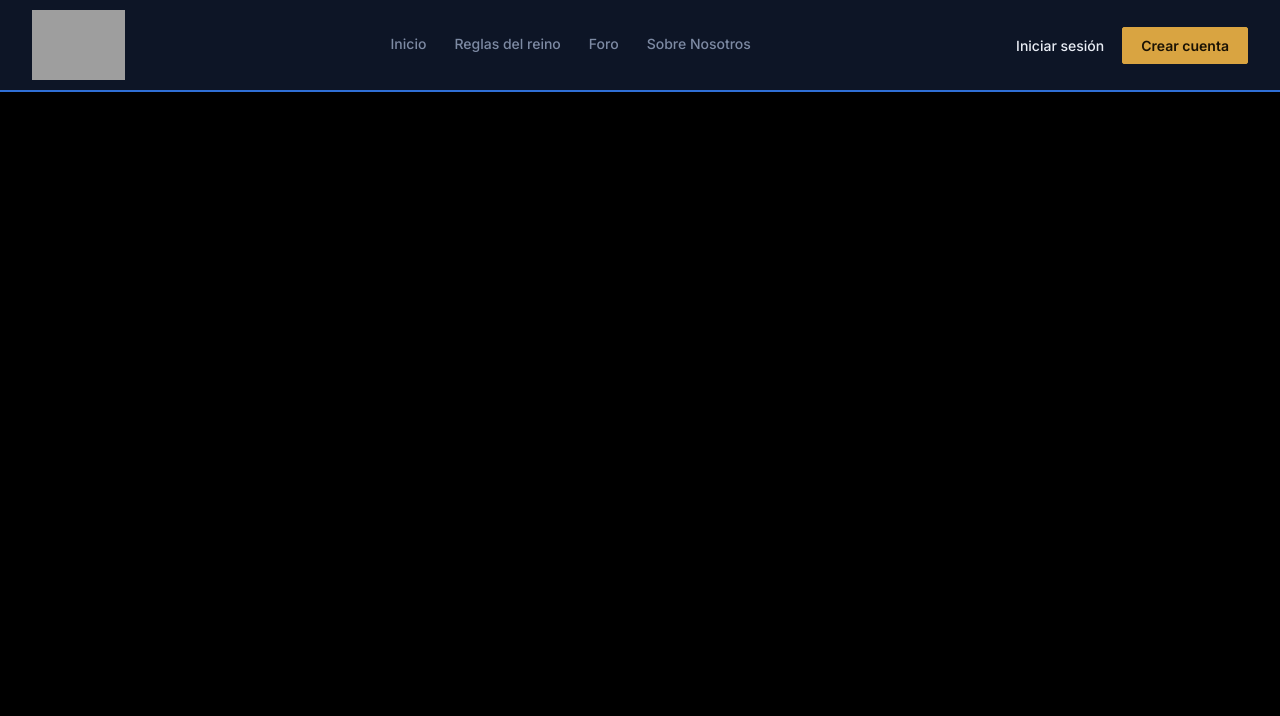
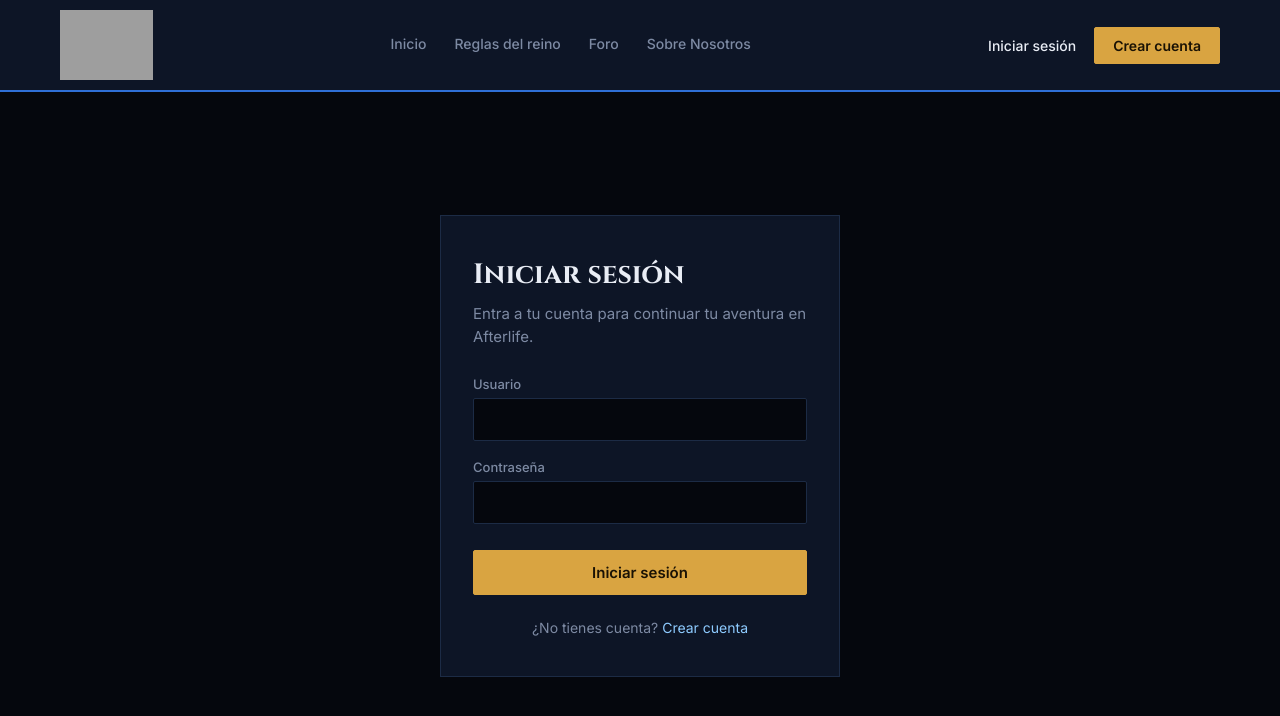
Before and after one commit to Juankqm/wow-afterlife-front, a React (Vite) app: page /login in a window 1280 px wide. Shown: the top 716 px of the page. Built offline with nearby package versions, Linux system fonts and the light colour scheme; grey boxes are pictures that could not be loaded.

Commit message:
Feature: Login Page UI

```diff
--- a/src/App.tsx
+++ b/src/App.tsx
@@ -2,6 +2,7 @@ import { BrowserRouter, Routes, Route } from "react-router-dom";
 import Navbar from "./components/Navbar";
 import Home from "./pages/Home";
 import Register from "./pages/Register";
+import Login from "./pages/Login";
 
 export default function App() {
   return (
@@ -10,6 +11,7 @@ export default function App() {
       <Routes>
         <Route path="/" element={<Home />} />
         <Route path="/registro" element={<Register />} />
+        <Route path="/login" element={<Login />} />
       </Routes>
     </BrowserRouter>
   );
--- a/src/components/Navbar.css
+++ b/src/components/Navbar.css
@@ -3,7 +3,7 @@
   align-items: center;
   justify-content: space-between;
   gap: 32px;
-  padding: 0 32px;
+  padding: 0 60px;
   height: 92px;
   background: var(--bg-panel);
   border-bottom: 2px solid var(--ice-500);
--- /dev/null
+++ b/src/pages/Login.css
@@ -0,0 +1,115 @@
+.login {
+  min-height: calc(100vh - 92px);
+  display: flex;
+  align-items: center;
+  justify-content: center;
+  background: var(--bg-void);
+  padding: 40px 20px;
+}
+
+.login__panel {
+  width: 100%;
+  max-width: 400px;
+  border: 1px solid var(--border-frost);
+  background: var(--bg-panel);
+  padding: 40px 32px;
+}
+
+.login__title {
+  font-family: "Cinzel", serif;
+  font-weight: 700;
+  font-size: 1.75rem;
+  color: var(--text-100);
+  margin: 0 0 10px;
+}
+
+.login__lede {
+  font-family: "Inter", sans-serif;
+  font-size: 0.9375rem;
+  color: var(--text-400);
+  margin: 0 0 28px;
+  line-height: 1.5;
+}
+
+.login__form {
+  display: flex;
+  flex-direction: column;
+  gap: 18px;
+}
+
+.login__field {
+  display: flex;
+  flex-direction: column;
+  gap: 6px;
+}
+
+.login__label {
+  font-family: "Inter", sans-serif;
+  font-size: 0.8125rem;
+  font-weight: 500;
+  color: var(--text-400);
+}
+
+.login__input {
+  font-family: "Inter", sans-serif;
+  font-size: 0.9375rem;
+  color: var(--text-100);
+  background: var(--bg-void);
+  border: 1px solid var(--border-frost);
+  border-radius: 2px;
+  padding: 11px 14px;
+  outline: none;
+  transition: border-color 150ms ease;
+}
+
+.login__input:focus {
+  border-color: var(--ice-500);
+}
+
+.login__error {
+  font-family: "Inter", sans-serif;
+  font-size: 0.8125rem;
+  color: #f87171;
+  margin: 0;
+}
+
+.login__submit {
+  font-family: "Inter", sans-serif;
+  font-weight: 600;
+  font-size: 0.9375rem;
+  padding: 12px 24px;
+  border-radius: 2px;
+  background: var(--gold-400);
+  color: #1a1204;
+  border: 1px solid var(--gold-400);
+  cursor: pointer;
+  transition: background 150ms ease, border-color 150ms ease;
+  margin-top: 8px;
+}
+
+.login__submit:hover:not(:disabled) {
+  background: var(--gold-500);
+  border-color: var(--gold-500);
+}
+
+.login__submit:disabled {
+  opacity: 0.6;
+  cursor: not-allowed;
+}
+
+.login__footer {
+  font-family: "Inter", sans-serif;
+  font-size: 0.875rem;
+  color: var(--text-400);
+  margin: 24px 0 0;
+  text-align: center;
+}
+
+.login__link {
+  color: var(--ice-300);
+  text-decoration: none;
+}
+
+.login__link:hover {
+  text-decoration: underline;
+}
--- /dev/null
+++ b/src/pages/Login.tsx
@@ -0,0 +1,106 @@
+import { useState } from "react";
+import type { FormEvent } from "react";
+import { Link, useNavigate } from "react-router-dom";
+import "./Login.css";
+
+const API_URL = "https://installed-praise-laws-horizon.trycloudflare.com";
+
+export default function Login() {
+  const navigate = useNavigate();
+  const [username, setUsername] = useState("");
+  const [password, setPassword] = useState("");
+  const [error, setError] = useState<string | null>(null);
+  const [loading, setLoading] = useState(false);
+
+  async function handleSubmit(e: FormEvent) {
+    e.preventDefault();
+    setError(null);
+    setLoading(true);
+
+    try {
+      const response = await fetch(`${API_URL}/api/auth/login`, {
+        method: "POST",
+        headers: {
+          "Content-Type": "application/json",
+        },
+        body: JSON.stringify({ username, password }),
+      });
+
+      if (!response.ok) {
+        const data = await response.json().catch(() => null);
+        throw new Error(data?.message || "Usuario o contraseña incorrectos.");
+      }
+
+      const data = await response.json();
+
+      // Ajusta esto según lo que devuelva tu backend (token JWT, etc.)
+      if (data.token) {
+        localStorage.setItem("token", data.token);
+      }
+
+      navigate("/");
+    } catch (err) {
+      setError(
+        err instanceof Error ? err.message : "Error al conectar con el servidor."
+      );
+    } finally {
+      setLoading(false);
+    }
+  }
+
+  return (
+    <section className="login">
+      <div className="login__panel">
+        <h1 className="login__title">Iniciar sesión</h1>
+        <p className="login__lede">
+          Entra a tu cuenta para continuar tu aventura en Afterlife.
+        </p>
+
+        <form className="login__form" onSubmit={handleSubmit}>
+          <div className="login__field">
+            <label className="login__label" htmlFor="username">
+              Usuario
+            </label>
+            <input
+              id="username"
+              className="login__input"
+              type="text"
+              value={username}
+              onChange={(e) => setUsername(e.target.value)}
+              required
+              autoComplete="username"
+            />
+          </div>
+
+          <div className="login__field">
+            <label className="login__label" htmlFor="password">
+              Contraseña
+            </label>
+            <input
+              id="password"
+              className="login__input"
+              type="password"
+              value={password}
+              onChange={(e) => setPassword(e.target.value)}
+              required
+              autoComplete="current-password"
+            />
+          </div>
+
+          {error && <p className="login__error">{error}</p>}
+
+          <button className="login__submit" type="submit" disabled={loading}>
+            {loading ? "Entrando..." : "Iniciar sesión"}
+          </button>
+        </form>
+
+        <p className="login__footer">
+          ¿No tienes cuenta?{" "}
+          <Link className="login__link" to="/registro">
+            Crear cuenta
+          </Link>
+        </p>
+      </div>
+    </section>
+  );
+}
--- a/src/pages/Register.css
+++ b/src/pages/Register.css
@@ -4,7 +4,7 @@
   align-items: center;
   max-width: 1120px;
   margin: 0 auto;
-  padding: 96px 32px 120px;
+  padding: 60px 32px 120px;
   background: var(--bg-void);
   color: var(--text-100);
 }
```
